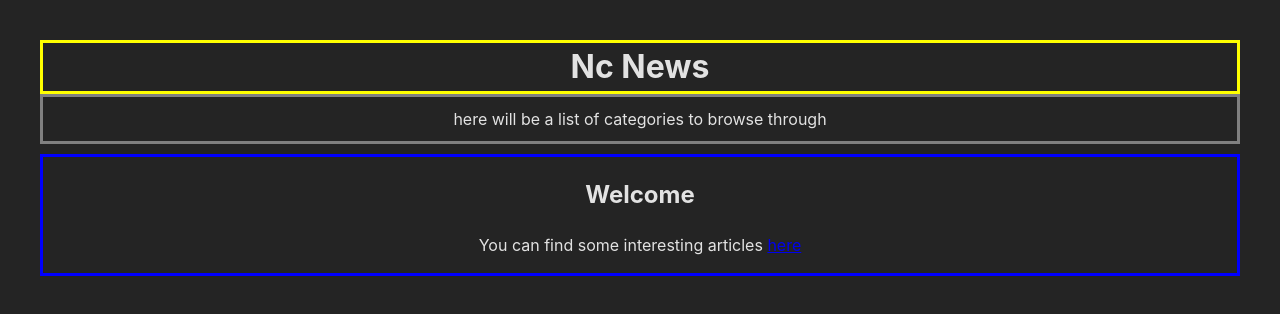
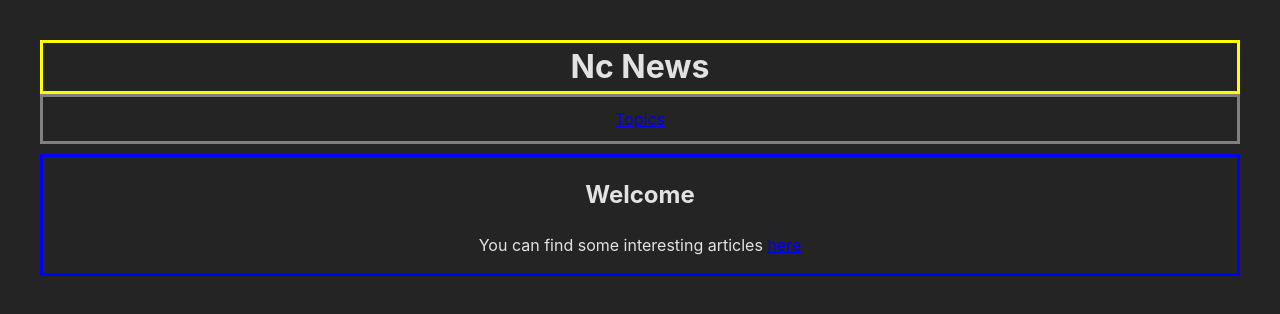
Before and after one commit to Agata-M-S/protfolio-nc-news, a React (Vite) app: page / in a window 1280 px wide. Shown: the top 314 px of the page. Built offline with nearby package versions, Linux system fonts and the light colour scheme.

Commit message:
add setup for topics

```diff
--- a/src/App.jsx
+++ b/src/App.jsx
@@ -5,6 +5,7 @@ import { Home } from "./pages/Home";
 import { NavBar } from "./components/NavBar";
 import { Articles } from "./pages/Articles";
 import { SingleArticle } from "./pages/SingleArticle";
+import { Topics } from "./pages/Topics";
 
 function App() {
 	return (
@@ -15,6 +16,7 @@ function App() {
       <Route path="/" element={<Home />}/>
       <Route path="/articles" element={<Articles />} />
       <Route path="/articles/:article_id" element= {<SingleArticle/>} />
+      <Route path="/topics" element = {<Topics/>} />
     </Routes>
     </>
   )
--- a/src/components/NavBar.jsx
+++ b/src/components/NavBar.jsx
@@ -1,5 +1,10 @@
+import { Link } from "react-router-dom";
+import { Topics } from "../pages/Topics";
+
 export const NavBar = ()=>{
   return (
-    <div className="nav-bar">here will be a list of categories to browse through</div>
+    <div className="nav-bar">
+      <Link to={'/topics'}>Topics</Link>
+    </div>
   )
 }
--- a/src/components/utils.js
+++ b/src/components/utils.js
@@ -34,6 +34,12 @@ export const patchVotes = (id, num)=> {
   return api.patch(`/articles/${id}`, {inc_votes: num}).then((res)=>{return res.data}
 )}
 
+export const getTopics = () =>{
+  return api.get('/topics').then(res =>{
+    return res.data
+  })
+}
+
 export function formatDate(dateString) {
   const options = { year: "numeric", month: "short", day: "numeric", hour: 'numeric', minute: 'numeric'};
   return new Date(dateString).toLocaleDateString([], options);
--- /dev/null
+++ b/src/pages/Topics.jsx
@@ -0,0 +1,14 @@
+import { useEffect, useState } from "react"
+import { getTopics } from "../components/utils"
+
+
+export const Topics=()=>{
+const [topics, setTopics]=useState([])
+const [isLoading, setIsLoading] =useState(true)
+useEffect(()=>{
+getTopics().then((data)=>{
+  console.log(data);
+})
+})
+
+}
```
